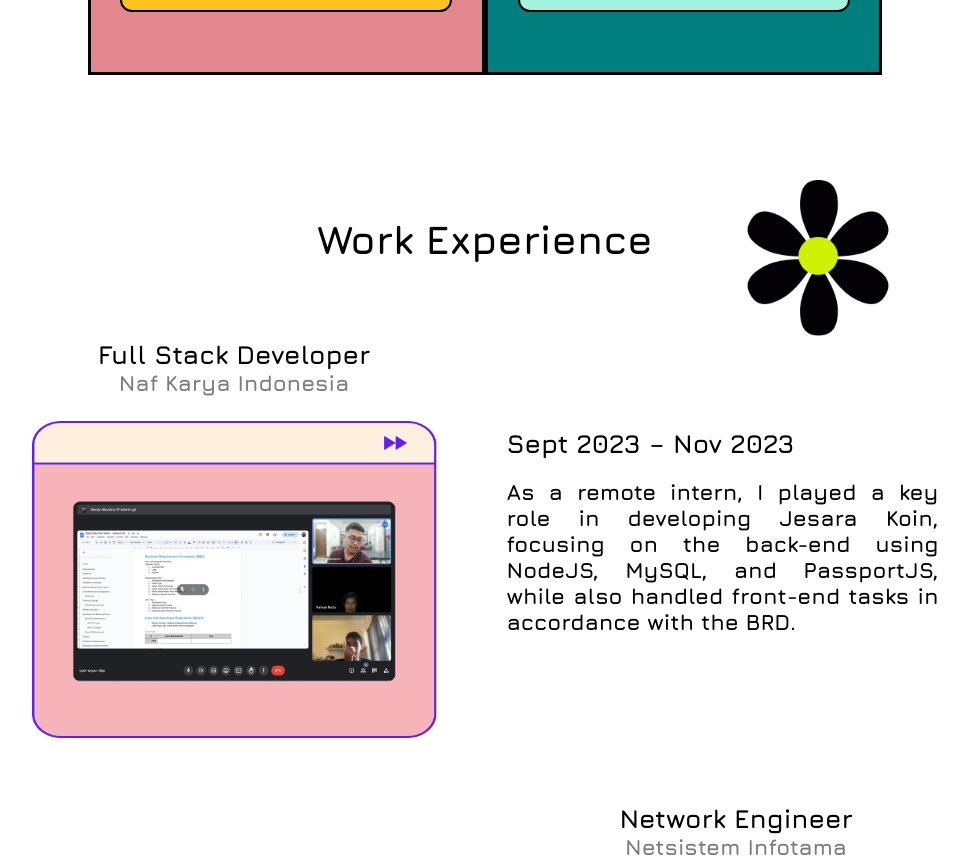
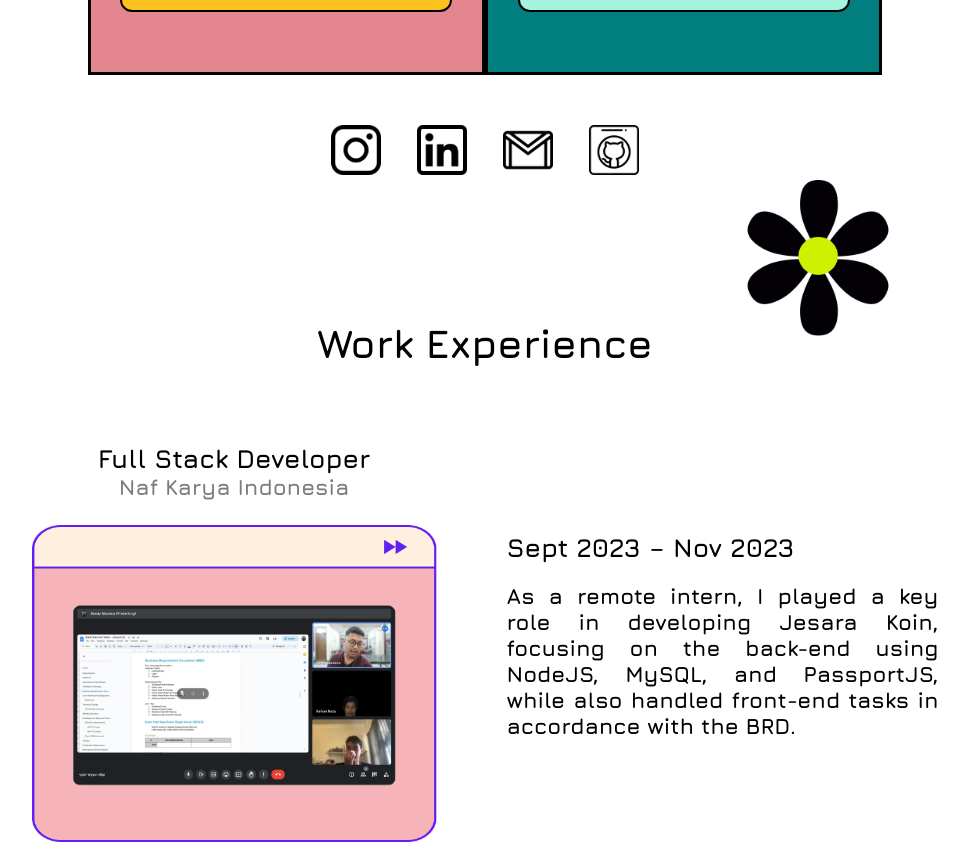
Before and after one commit to AmmarAS03/personal-website, a React (Create React App) app: page / in a window 1280 px wide. Shown: the part 1320-2177 px from the top of the page, without its empty margins (155-1123 px from the left). Built offline with nearby package versions, Linux system fonts and the light colour scheme.

Commit message:
minor fix on  footer

```diff
--- a/src/assets/scss/Footer.scss
+++ b/src/assets/scss/Footer.scss
@@ -69,6 +69,9 @@
   font-style: normal;
   font-weight: 700;
   line-height: normal;
+  @media (max-width: 1200px) {
+    font-size: 18px;
+  }
 }
 
 .footer-copyright {
@@ -144,3 +147,15 @@
   background: #93fffa; /* Change color on hover */
   transform: scale(1.05); /* Scale up by 5% on hover */
 }
+
+
+@media (max-width: 1024px) {
+  .footer-menu,
+  .footer-copyright-container {
+    display: none; /* Hide menu items below 750px */
+  }
+
+  .footer-download {
+    margin: 0 auto; /* Center the logo below 750px */
+  }
+}
--- a/src/assets/scss/Navbar.scss
+++ b/src/assets/scss/Navbar.scss
@@ -7,13 +7,11 @@
   gap: 10px;
   border-radius: 0px 0px 50px 50px;
   background: #ffe9d2;
-
 }
 
 .navbar-logo {
   width: 50px;
   height: 46px;
-
 }
 
 .navbar-menu {
@@ -31,7 +29,7 @@
   gap: 10px;
   border-radius: 12px;
   background: #71e4d2;
-  transition: background-color 0.3s ease, transform 0.3s ease;  /* Smooth transition for color change */
+  transition: background-color 0.3s ease, transform 0.3s ease; /* Smooth transition for color change */
   cursor: pointer; /* Change cursor to hand on hover */
 }
 .navbar-home:hover {
@@ -114,7 +112,7 @@
   gap: 10px;
   border-radius: 12px;
   background: #71e4d2;
-  transition: background-color 0.3s ease, transform 0.3s ease;  /* Smooth transition for color change */
+  transition: background-color 0.3s ease, transform 0.3s ease; /* Smooth transition for color change */
   cursor: pointer; /* Change cursor to hand on hover */
 }
 
--- a/src/components/AboutMe.js
+++ b/src/components/AboutMe.js
@@ -62,6 +62,40 @@ function AboutMe() {
           </div>
         </div>
       </div>
+
+      <div className="footer-menu">
+        <a
+          href="https://www.instagram.com/ammarshddq/"
+          target="_blank"
+          rel="noopener noreferrer"
+        >
+          <img className="footer-logo" src="/images/instagram.png" alt="" />
+        </a>
+
+        <a
+          href="https://www.linkedin.com/in/ammar-ash-shiddiq-b0b00a212/"
+          target="_blank"
+          rel="noopener noreferrer"
+        >
+          <img className="footer-logo" src="/images/linkedin.png" alt="" />
+        </a>
+
+        <a
+          href="mailto:Ammarashshiddiq2@gmail.com"
+          target="_blank"
+          rel="noopener noreferrer"
+        >
+          <img className="footer-logo" src="/images/gmail.png" alt="" />
+        </a>
+
+        <a
+          href="https://github.com/AmmarAS03"
+          target="_blank"
+          rel="noopener noreferrer"
+        >
+          <img className="footer-logo" src="/images/github.png" alt="" />
+        </a>
+      </div>
     </div>
   );
 }
```
Also changed, not shown: src/components/Footer.js (+39 -19 lines). Lines whose indentation alone changed are shown as unchanged.
